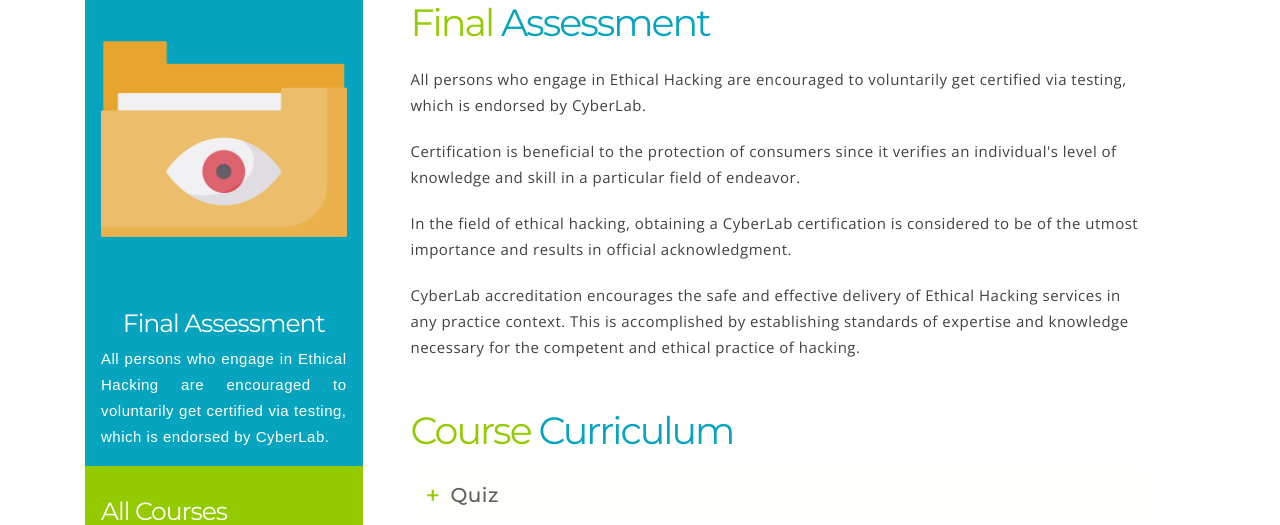
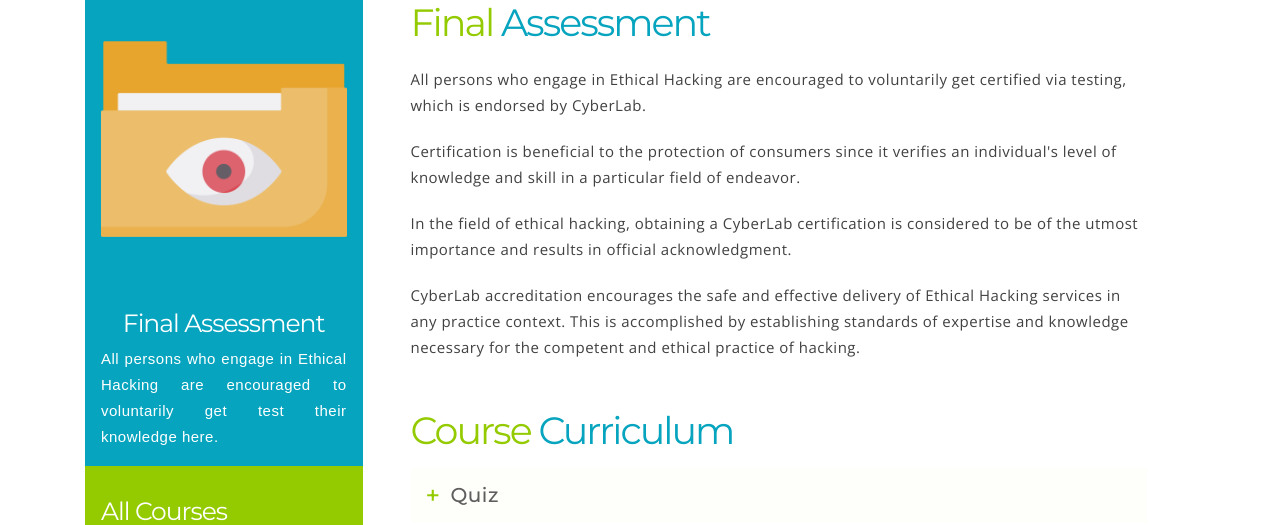
Before and after one commit to jeljelir/Cyber-ab, a Flask app: template templates/course10.html in a window 1280 px wide. Shown: the part 364-889 px from the top of the page. Run offline with Flask 2, Linux system fonts and the light colour scheme; the template is opened without the code that fills it, so the values that code supplies are empty; some libraries are stand-ins or nearby versions; grey boxes are pictures that could not be loaded.

Commit message:
Add files via upload

```diff
--- a/templates/base.html
+++ b/templates/base.html
@@ -6,8 +6,8 @@
         <meta http-equiv="X-UA-Compatible" content="IE=edge">
         <meta name="viewport" content="width=device-width, initial-scale=1, shrink-to-fit=no">
         <meta http-equiv="Cache-Control" content="no-cache, no-store, must-revalidate" />
-	<meta http-equiv="Pragma" content="no-cache" />
-	<meta http-equiv="Expires" content="0" />
+        <meta http-equiv="Pragma" content="no-cache" />
+        <meta http-equiv="Expires" content="0" />
         <!-- description -->
         <meta name="description" content="{% block description %} {% endblock %}">
         <!-- keywords -->
--- a/templates/course10.html
+++ b/templates/course10.html
@@ -21,7 +21,7 @@
                         <div class="row pl-3 pr-3">
                             <div class="col-12">
                                 <h1 class="main-heading text-white text-center">Final Assessment</h1>
-                                <p class="text-white text-justify pb-3">All persons who engage in Ethical Hacking are encouraged to voluntarily get certified via testing, which is endorsed by CyberLab.</p>
+                                <p class="text-white text-justify pb-3">All persons who engage in Ethical Hacking are encouraged to voluntarily get test their knowledge here.</p>
                             </div>
                         </div>
                     </div>
```
Also changed, not shown: README.md.
